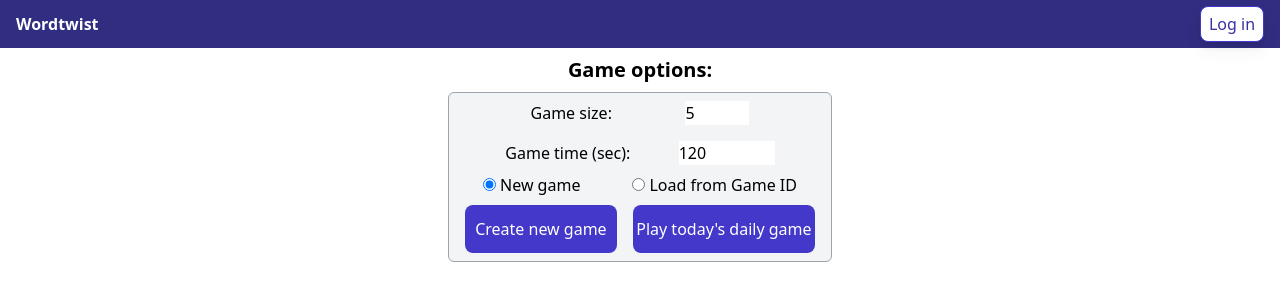
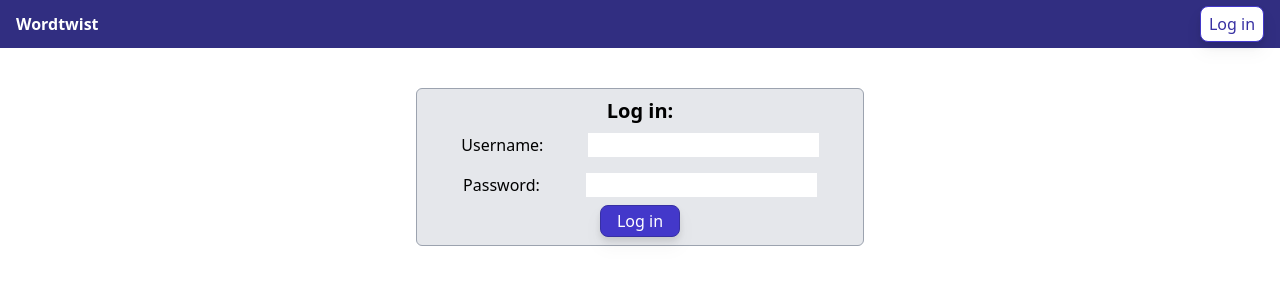
Before and after one commit to msarkisian/wordtwist, a React (Vite) app in the folder client/: page / in a window 1280 px wide. Both pictures are taken after a click on the button "Log in". Shown: the top 300 px of the page. Built offline with nearby package versions, Linux system fonts and the light colour scheme.

Commit message:
add login form

```diff
--- a/client/src/App.tsx
+++ b/client/src/App.tsx
@@ -1,14 +1,17 @@
+import { useState } from 'react';
 import { User } from './@types';
 import { GameBoard } from './components/gameboard/GameBoard';
 import { Header } from './components/Header';
+import { LoginRegister } from './components/login/LoginRegister';
 import { useLocalStorageState } from './hooks/useLocalStorageState';
 
 function App() {
   const [user, setUser] = useLocalStorageState<User | null>('user', null);
+  const [showLogin, setShowLogin] = useState(false);
   return (
     <>
-      <Header user={user} />
-      <GameBoard />
+      <Header user={user} setShowLogin={setShowLogin} />
+      {showLogin ? <LoginRegister /> : <GameBoard />}
     </>
   );
 }
--- a/client/src/components/Header.tsx
+++ b/client/src/components/Header.tsx
@@ -3,14 +3,18 @@ import { User } from '../@types';
 
 interface HeaderProps {
   user: User | null;
+  setShowLogin: (show: boolean) => void;
 }
 
-export const Header: React.FC<HeaderProps> = ({ user }) => {
+export const Header: React.FC<HeaderProps> = ({ user, setShowLogin }) => {
   return (
     <header className="h-12 flex bg-indigo-900 justify-between">
       <h1 className="text-white font-extrabold mx-4 my-auto">Wordtwist</h1>
       {!user ? (
-        <button className="btn-secondary w-16 h-3/4 mx-4 my-auto">
+        <button
+          className="btn-secondary w-16 h-3/4 mx-4 my-auto"
+          onClick={() => setShowLogin(true)}
+        >
           Log in
         </button>
       ) : (
--- /dev/null
+++ b/client/src/components/login/Login.tsx
@@ -0,0 +1,24 @@
+import React from 'react';
+
+interface LoginProps {}
+
+export const Login: React.FC<LoginProps> = ({}) => {
+  return (
+    <form className="flex flex-col w-2/3 max-w-md bg-gray-200 py-2 border border-gray-400 rounded-md">
+      <h2 className="text-xl text-center font-bold">Log in:</h2>
+      <label className="my-2 flex justify-evenly">
+        <span className="block">Username:</span>
+        <input />
+      </label>
+      <label className="my-2 flex justify-evenly">
+        <span className="block">Password:</span>
+        <input type={'password'} />
+      </label>
+      <input
+        className="btn-primary w-20 h-8 m-auto"
+        type={'submit'}
+        value="Log in"
+      />
+    </form>
+  );
+};
--- /dev/null
+++ b/client/src/components/login/LoginRegister.tsx
@@ -0,0 +1,13 @@
+import React, { useState } from 'react';
+import { Login } from './Login';
+
+interface LoginProps {}
+
+export const LoginRegister: React.FC<LoginProps> = ({}) => {
+  const [register, setRegister] = useState(false);
+  return (
+    <div className="flex justify-center my-10">
+      <Login />
+    </div>
+  );
+};
```
